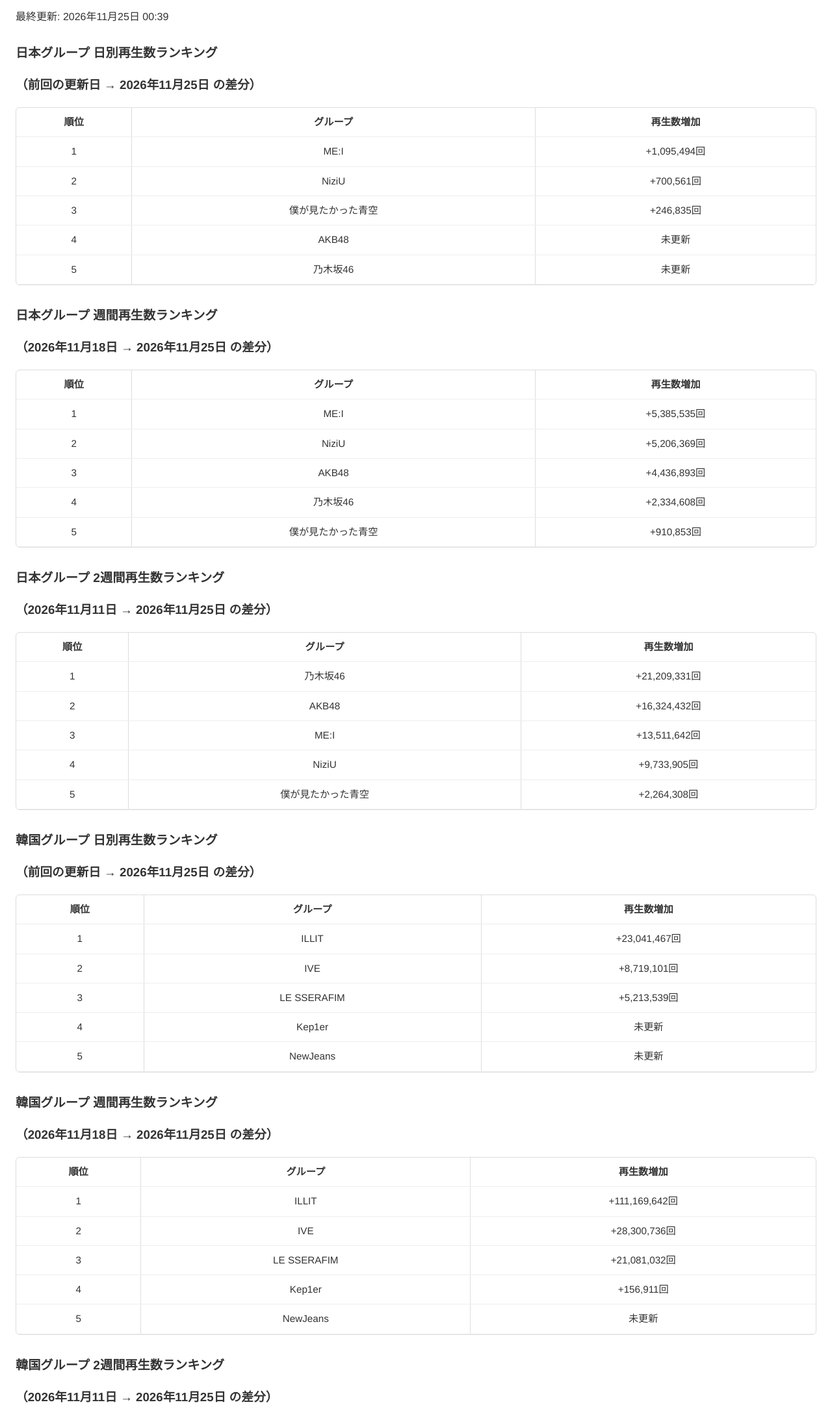
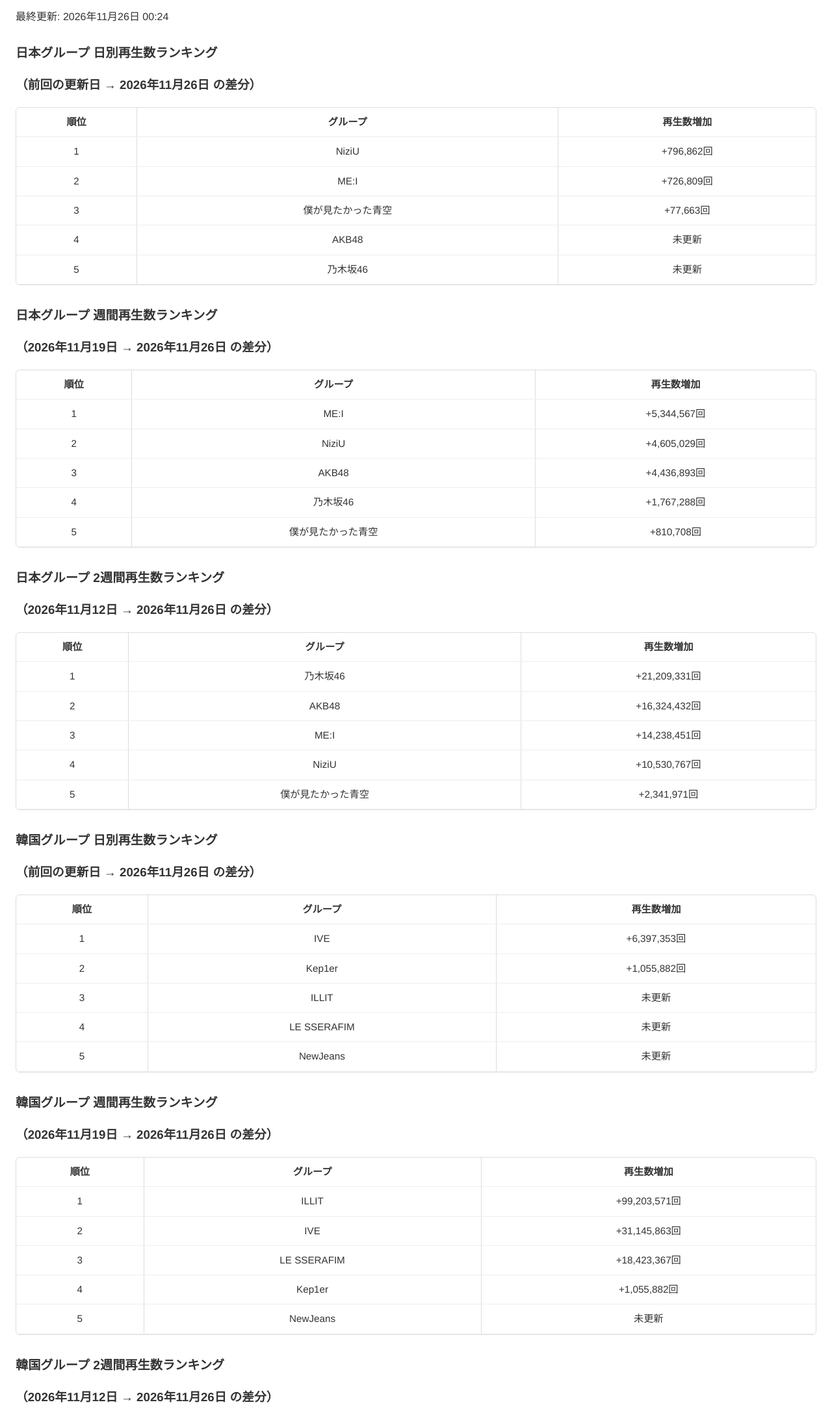
Before and after one commit to yuuki05182/youtube-diff-ranking, a plain HTML site: page docs/index.html in a window 1280 px wide. Shown: the part 87-2256 px from the top of the page at 65% size. Drawn offline with Linux system fonts and the light colour scheme.

Commit message:
📊 Daily update at 11:00 JST

```diff
--- a/docs/index.html
+++ b/docs/index.html
@@ -74,42 +74,42 @@
     </head>
     <body>
         <h1>YouTube再生数差分ランキング</h1>
-        <p>最終更新: 2026年11月25日 00:39</p>
+        <p>最終更新: 2026年11月26日 00:24</p>
 
         <h2>日本グループ 日別再生数ランキング</h2>
-        <h3>（前回の更新日 → 2026年11月25日 の差分）</h3>
+        <h3>（前回の更新日 → 2026年11月26日 の差分）</h3>
         <div class="table-container">
-            <table><tr><th>順位</th><th>グループ</th><th>再生数増加</th></tr><tr><td>1</td><td>ME:I</td><td>+1,095,494回</td></tr><tr><td>2</td><td>NiziU</td><td>+700,561回</td></tr><tr><td>3</td><td>僕が見たかった青空</td><td>+246,835回</td></tr><tr><td>4</td><td>AKB48</td><td>未更新</td></tr><tr><td>5</td><td>乃木坂46</td><td>未更新</td></tr></table>
+            <table><tr><th>順位</th><th>グループ</th><th>再生数増加</th></tr><tr><td>1</td><td>NiziU</td><td>+796,862回</td></tr><tr><td>2</td><td>ME:I</td><td>+726,809回</td></tr><tr><td>3</td><td>僕が見たかった青空</td><td>+77,663回</td></tr><tr><td>4</td><td>AKB48</td><td>未更新</td></tr><tr><td>5</td><td>乃木坂46</td><td>未更新</td></tr></table>
         </div>
 
         <h2>日本グループ 週間再生数ランキング</h2>
-        <h3>（2026年11月18日 → 2026年11月25日 の差分）</h3>
+        <h3>（2026年11月19日 → 2026年11月26日 の差分）</h3>
         <div class="table-container">
-            <table><tr><th>順位</th><th>グループ</th><th>再生数増加</th></tr><tr><td>1</td><td>ME:I</td><td>+5,385,535回</td></tr><tr><td>2</td><td>NiziU</td><td>+5,206,369回</td></tr><tr><td>3</td><td>AKB48</td><td>+4,436,893回</td></tr><tr><td>4</td><td>乃木坂46</td><td>+2,334,608回</td></tr><tr><td>5</td><td>僕が見たかった青空</td><td>+910,853回</td></tr></table>
+            <table><tr><th>順位</th><th>グループ</th><th>再生数増加</th></tr><tr><td>1</td><td>ME:I</td><td>+5,344,567回</td></tr><tr><td>2</td><td>NiziU</td><td>+4,605,029回</td></tr><tr><td>3</td><td>AKB48</td><td>+4,436,893回</td></tr><tr><td>4</td><td>乃木坂46</td><td>+1,767,288回</td></tr><tr><td>5</td><td>僕が見たかった青空</td><td>+810,708回</td></tr></table>
         </div>
 
         <h2>日本グループ 2週間再生数ランキング</h2>
-        <h3>（2026年11月11日 → 2026年11月25日 の差分）</h3>
+        <h3>（2026年11月12日 → 2026年11月26日 の差分）</h3>
         <div class="table-container">
-            <table><tr><th>順位</th><th>グループ</th><th>再生数増加</th></tr><tr><td>1</td><td>乃木坂46</td><td>+21,209,331回</td></tr><tr><td>2</td><td>AKB48</td><td>+16,324,432回</td></tr><tr><td>3</td><td>ME:I</td><td>+13,511,642回</td></tr><tr><td>4</td><td>NiziU</td><td>+9,733,905回</td></tr><tr><td>5</td><td>僕が見たかった青空</td><td>+2,264,308回</td></tr></table>
+            <table><tr><th>順位</th><th>グループ</th><th>再生数増加</th></tr><tr><td>1</td><td>乃木坂46</td><td>+21,209,331回</td></tr><tr><td>2</td><td>AKB48</td><td>+16,324,432回</td></tr><tr><td>3</td><td>ME:I</td><td>+14,238,451回</td></tr><tr><td>4</td><td>NiziU</td><td>+10,530,767回</td></tr><tr><td>5</td><td>僕が見たかった青空</td><td>+2,341,971回</td></tr></table>
        </div>
 
         <h2>韓国グループ 日別再生数ランキング</h2>
-        <h3>（前回の更新日 → 2026年11月25日 の差分）</h3>
+        <h3>（前回の更新日 → 2026年11月26日 の差分）</h3>
         <div class="table-container">
-            <table><tr><th>順位</th><th>グループ</th><th>再生数増加</th></tr><tr><td>1</td><td>ILLIT</td><td>+23,041,467回</td></tr><tr><td>2</td><td>IVE</td><td>+8,719,101回</td></tr><tr><td>3</td><td>LE SSERAFIM</td><td>+5,213,539回</td></tr><tr><td>4</td><td>Kep1er</td><td>未更新</td></tr><tr><td>5</td><td>NewJeans</td><td>未更新</td></tr></table>
+            <table><tr><th>順位</th><th>グループ</th><th>再生数増加</th></tr><tr><td>1</td><td>IVE</td><td>+6,397,353回</td></tr><tr><td>2</td><td>Kep1er</td><td>+1,055,882回</td></tr><tr><td>3</td><td>ILLIT</td><td>未更新</td></tr><tr><td>4</td><td>LE SSERAFIM</td><td>未更新</td></tr><tr><td>5</td><td>NewJeans</td><td>未更新</td></tr></table>
         </div>
 
         <h2>韓国グループ 週間再生数ランキング</h2>
-        <h3>（2026年11月18日 → 2026年11月25日 の差分）</h3>
+        <h3>（2026年11月19日 → 2026年11月26日 の差分）</h3>
         <div class="table-container">
-            <table><tr><th>順位</th><th>グループ</th><th>再生数増加</th></tr><tr><td>1</td><td>ILLIT</td><td>+111,169,642回</td></tr><tr><td>2</td><td>IVE</td><td>+28,300,736回</td></tr><tr><td>3</td><td>LE SSERAFIM</td><td>+21,081,032回</td></tr><tr><td>4</td><td>Kep1er</td><td>+156,911回</td></tr><tr><td>5</td><td>NewJeans</td><td>未更新</td></tr></table>
+            <table><tr><th>順位</th><th>グループ</th><th>再生数増加</th></tr><tr><td>1</td><td>ILLIT</td><td>+99,203,571回</td></tr><tr><td>2</td><td>IVE</td><td>+31,145,863回</td></tr><tr><td>3</td><td>LE SSERAFIM</td><td>+18,423,367回</td></tr><tr><td>4</td><td>Kep1er</td><td>+1,055,882回</td></tr><tr><td>5</td><td>NewJeans</td><td>未更新</td></tr></table>
         </div>
 
         <h2>韓国グループ 2週間再生数ランキング</h2>
-        <h3>（2026年11月11日 → 2026年11月25日 の差分）</h3>
+        <h3>（2026年11月12日 → 2026年11月26日 の差分）</h3>
         <div class="table-container">
-            <table><tr><th>順位</th><th>グループ</th><th>再生数増加</th></tr><tr><td>1</td><td>ILLIT</td><td>+260,787,019回</td></tr><tr><td>2</td><td>IVE</td><td>+70,575,865回</td></tr><tr><td>3</td><td>LE SSERAFIM</td><td>+59,414,065回</td></tr><tr><td>4</td><td>Kep1er</td><td>+2,067,883回</td></tr><tr><td>5</td><td>NewJeans</td><td>未更新</td></tr></table>
+            <table><tr><th>順位</th><th>グループ</th><th>再生数増加</th></tr><tr><td>1</td><td>ILLIT</td><td>+260,787,019回</td></tr><tr><td>2</td><td>IVE</td><td>+76,973,218回</td></tr><tr><td>3</td><td>LE SSERAFIM</td><td>+59,414,065回</td></tr><tr><td>4</td><td>Kep1er</td><td>+3,123,765回</td></tr><tr><td>5</td><td>NewJeans</td><td>未更新</td></tr></table>
         </div>
     </body>
     </html>
--- a/youtube_stats.csv
+++ b/youtube_stats.csv
@@ -1,5 +1,4 @@
 timestamp,僕が見たかった青空,AKB48,乃木坂46,NiziU,ME:I,ILLIT,IVE,LE SSERAFIM,Kep1er,NewJeans
-2026-11-05T22:00,82913569,2556942812,1796348613,1898067735,604294904,4905468931,5075138861,7054823542,1219095821,5461468809
 2026-11-06T21:48,82913569,2556942812,1796348613,1898067735,604629226,4923167456,5082504682,7063082008,1219095821,5461468809
 2026-11-07T20:36,82913569,2556942812,1796348613,1898067735,604629226,4938806538,5088462732,7063082008,1219415686,5461468809
 2026-11-08T20:48,83467504,2556942812,1796348613,1898067735,604629226,4938806538,5097659477,7063082008,1219415686,5461468809
@@ -19,3 +18,4 @@ timestamp,僕が見たかった青空,AKB48,乃木坂46,NiziU,ME:I,ILLIT,IVE,LE
 2026-11-22T22:10,85624691,2573267244,1817557944,1909232910,618683235,5212998303,5155048830,7121864695,1221483569,5461468809
 2026-11-24T00:48,85624691,2573267244,1817557944,1909937748,619601824,5233346359,5159516241,7135074523,1221483569,5461468809
 2026-11-25T00:39,85871526,2573267244,1817557944,1910638309,620697318,5256387826,5168235342,7140288062,1221483569,5461468809
+2026-11-26T00:24,85949189,2573267244,1817557944,1911435171,621424127,5256387826,5174632695,7140288062,1222539451,5461468809
```
